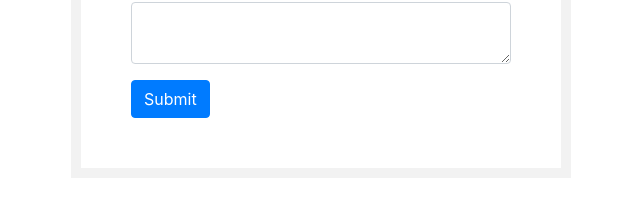
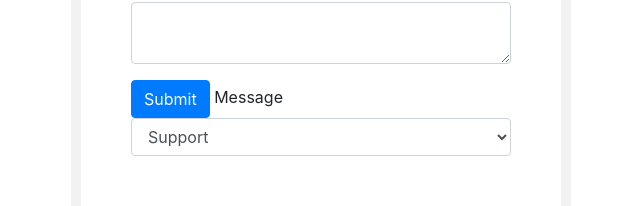
Before and after one commit to Addison00-00/UX-220-Test-2, a plain HTML site: page q3.html in a window 1280 px wide. Shown: the part 358-564 px from the top of the page, without its empty margins (319-959 px from the left). Drawn offline with nearby package versions, Linux system fonts and the light colour scheme.

Commit message:
Commit Draft Changes For Q3, Revise Later. :P

```diff
--- a/q3.html
+++ b/q3.html
@@ -41,6 +41,12 @@ display with 1:1 scale on a mobile device. -->
                         <textarea class="form-control" id="message" name="Message"></textarea>
                     </div>
                     <input class="btn btn-primary" type="submit" value="Submit" />
+
+                    <label for="subject">Message</label>
+                    <select class="form-control" id="message" name="message">
+                        <option value="support">Support</option>
+                        <option value="consulting">Consulting</option>
+                    </select>
             </div>
             </form>
         </section>
```
